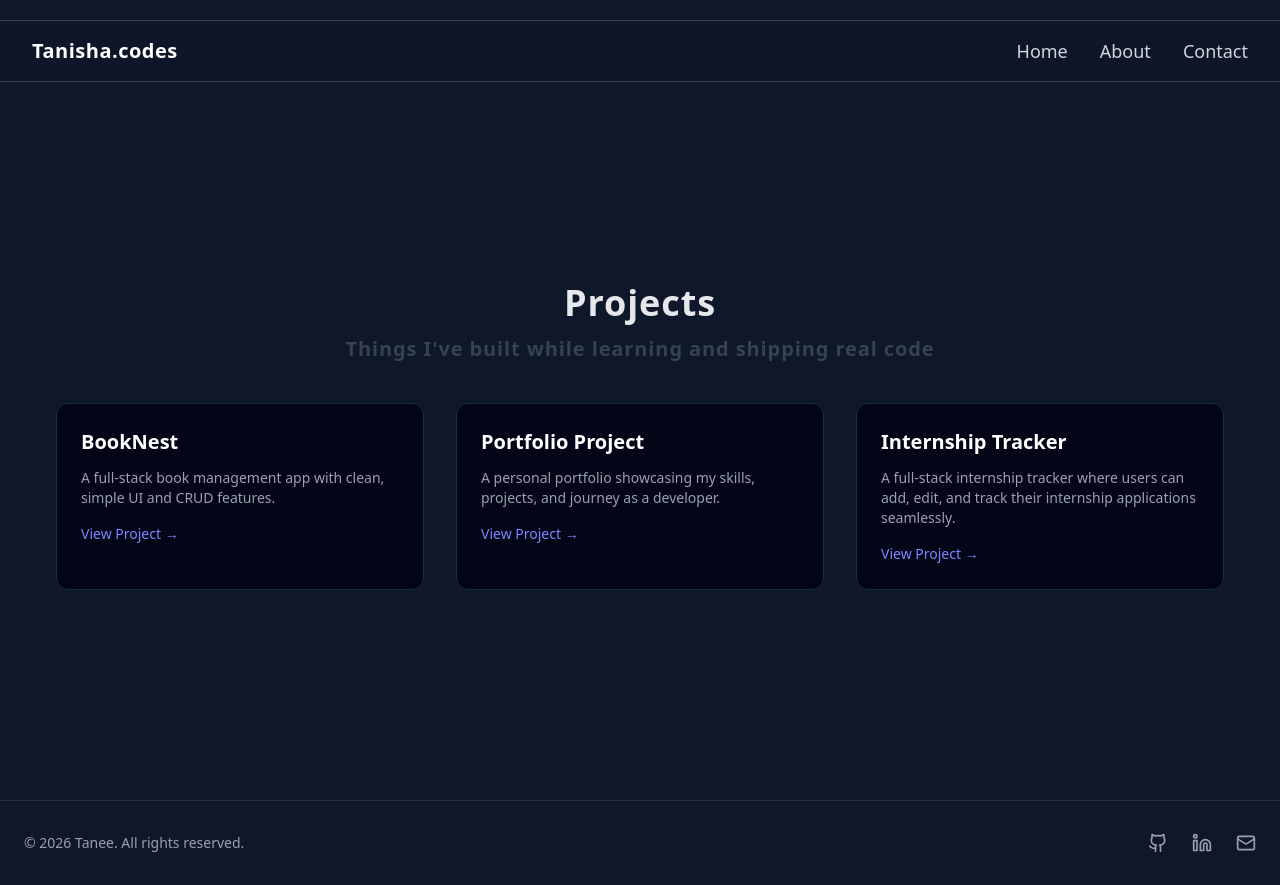
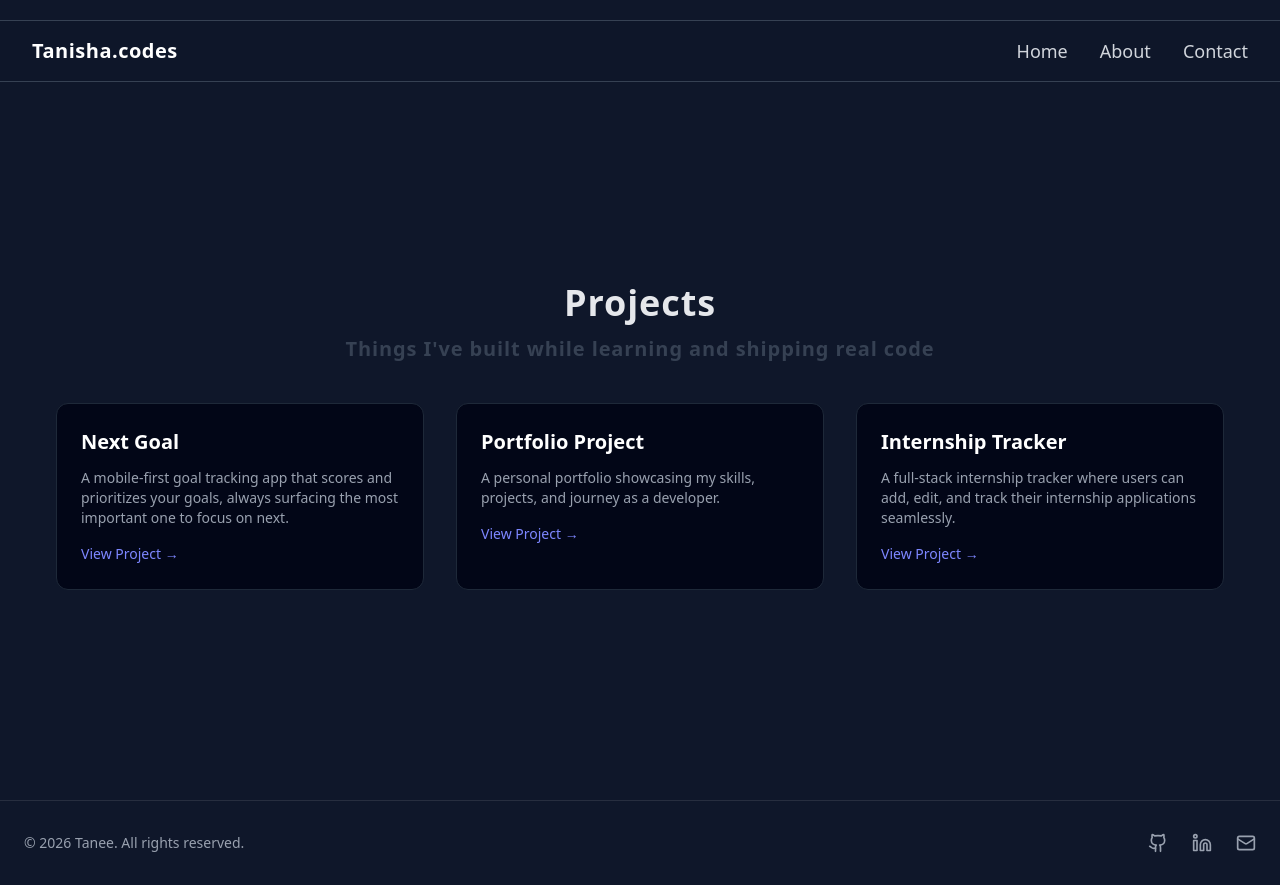
Before and after one commit to tanishamehra24/portfolio, a React (Vite) app: page /projects in a window 1280 px wide. Built offline with nearby package versions, Linux system fonts and the light colour scheme; the HTML template or start-up script is replaced by a standard one.

Commit message:
added another project

```diff
--- a/src/projects.ts
+++ b/src/projects.ts
@@ -1,47 +1,52 @@
 const projects = [
   {
-    id: "booknest",
-    title: "BookNest",
-    desc: "A full-stack book management app with clean, simple UI and CRUD features.",
+    id: "next-goal",
+    title: "Next Goal",
+    desc: "A mobile-first goal tracking app that scores and prioritizes your goals, always surfacing the most important one to focus on next.",
+
     overview:
-      "BookNest is a full-stack web application that allows users to manage and organize books efficiently through a secure dashboard.",
+      "Next Goal is a full-stack MERN application designed to help users manage and prioritize their goals effectively. Instead of showing a flat list, it uses a scoring algorithm based on priority, deadline, energy, and estimated time to recommend the single most important goal to tackle next.",
 
     problem:
-      "Managing book collections manually is inefficient and unorganized. Users lack a centralized platform to store and manage book data.",
+      "People often have multiple goals but struggle to decide where to focus their energy. Traditional to-do apps treat all tasks equally, leaving users overwhelmed and unsure what to work on next.",
 
     solution:
-      "BookNest provides a dashboard where users can add, update, and delete books. The frontend communicates with a RESTful backend API, ensuring smooth data flow and separation of concerns.",
+      "Next Goal eliminates decision fatigue by automatically calculating a score for each active goal and surfacing the highest priority one. Users can mark goals as done or skip them, keeping the system dynamic and up to date.",
 
     features: [
+      "User authentication with JWT",
+      "Create, edit, and delete goals",
+      "Smart next goal recommendation based on scoring algorithm",
+      "Mark goals as done or skip them",
       "Protected routes",
-      "Add, update, and delete books",
-      "Responsive UI",
-      "REST API integration",
+      "Mobile-first responsive UI",
+      "Form validation with inline error messages",
     ],
 
     tech: {
       frontend: ["React", "Tailwind CSS"],
-      backend: ["Node.js", "Express"],
+      backend: ["Node.js", "Express", "JWT", "bcrypt"],
       database: ["MongoDB"],
     },
 
     challenges: [
-      "Managing protected routes in React",
-      "Handling async API calls and errors",
+      "Designing and tuning the goal scoring algorithm for accurate prioritization",
+      "Fixing duplicate PATCH routes in Express that silently blocked status updates",
+      "Managing cascading re-renders from multiple useState calls inside useEffect",
+      "Handling event bubbling between delete buttons and card click navigation",
     ],
 
     future: [
-      "Search and filter books",
-      "Authentication",
-      "Pagination",
-      "Role-based access",
+      "Goal history page for completed and skipped goals",
+      "Analytics dashboard showing goal completion trends",
+      "Energy-aware scheduling based on time of day",
+      "PWA support for a native mobile experience",
     ],
 
-    frontendRepo: "https://github.com/tanishamehra24/booknest-frontend",
-    backendRepo: "https://github.com/tanishamehra24/booknest-backend",
-    live: "https://book-nest-frontend-mu.vercel.app/",
+    frontendRepo: "https://github.com/tanishamehra24/next-goal-frontend",
+    backendRepo: "https://github.com/tanishamehra24/next-goal-backend",
+    live: "https://next-goal-frontend.vercel.app/",
   },
-
   {
     id: "portfolio",
     title: "Portfolio Project",
@@ -111,7 +116,7 @@ const projects = [
 
     tech: {
       frontend: ["React", "Tailwind CSS"],
-      backend: ["Node.js", "Express","JWT","bcrypt"],
+      backend: ["Node.js", "Express", "JWT", "bcrypt"],
       database: ["PostgreSQL"],
     },
 
@@ -119,7 +124,7 @@ const projects = [
       "Implementing authentication and protected routes",
       "Managing global state and API calls",
       "Designing a relational database structure for users and applications",
-      "Handling form validation and user input errors"
+      "Handling form validation and user input errors",
     ],
 
     future: [
@@ -129,7 +134,8 @@ const projects = [
       "Resume version tracking",
     ],
 
-    frontendRepo: "https://github.com/tanishamehra24/internship-tracker-frontend",
+    frontendRepo:
+      "https://github.com/tanishamehra24/internship-tracker-frontend",
     backendRepo: "https://github.com/tanishamehra24/internship-tracker-backend",
     live: "https://interntrack-mu.vercel.app/",
   },
```
